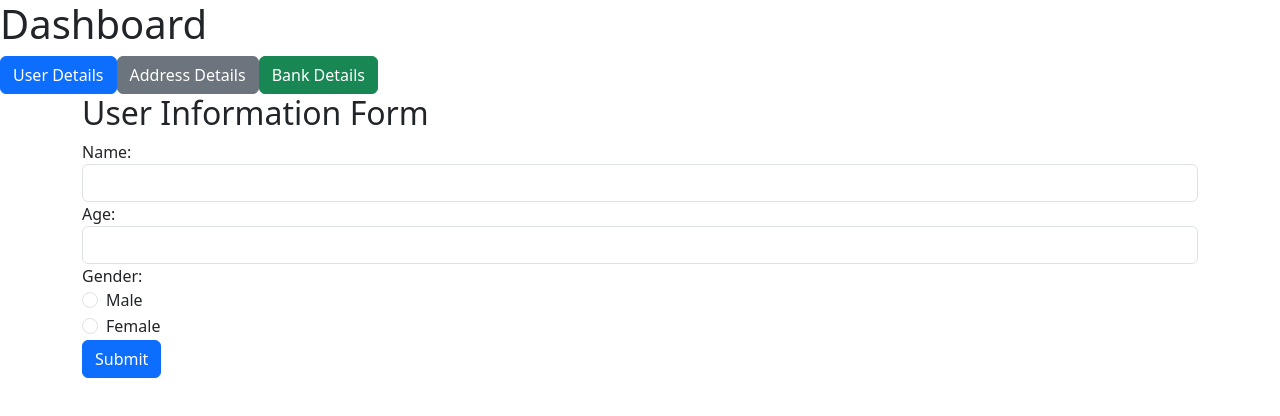
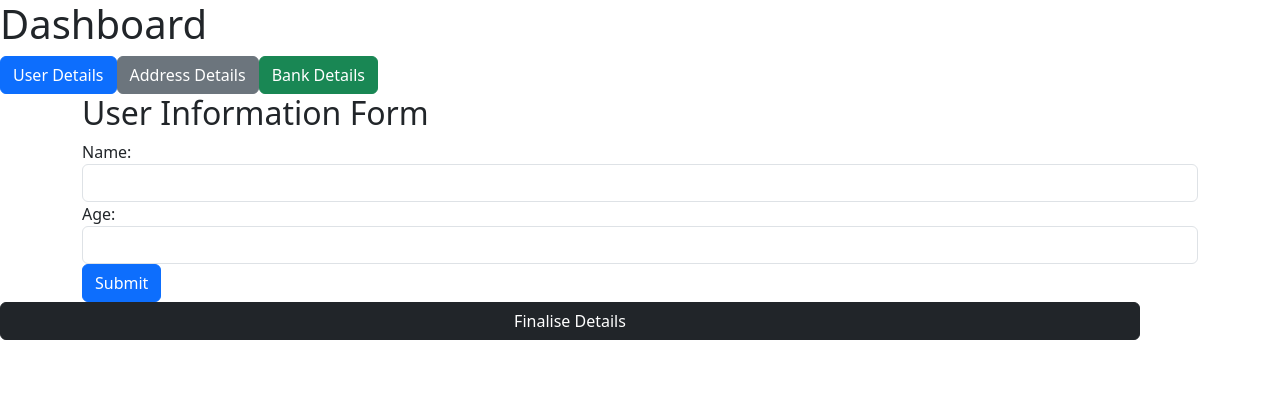
Before and after one commit to abhideepghosh/crud-react, a React (Vite) app: page /dashboard/1 in a window 1280 px wide. Shown: the top 416 px of the page. Built offline with nearby package versions, Linux system fonts and the light colour scheme.

Commit message:
react-redux

```diff
--- a/package.json
+++ b/package.json
@@ -10,9 +10,11 @@
     "preview": "vite preview"
   },
   "dependencies": {
+    "@reduxjs/toolkit": "^2.0.1",
     "bootstrap": "^5.3.2",
     "react": "^18.2.0",
     "react-dom": "^18.2.0",
+    "react-redux": "^9.0.4",
     "react-router-dom": "^6.21.1"
   },
   "devDependencies": {
--- a/src/components/AddressForm.jsx
+++ b/src/components/AddressForm.jsx
@@ -1,23 +1,48 @@
-import React from "react";
+import React, { useState } from "react";
+import { useSelector, useDispatch } from "react-redux";
+import { getUserAddress } from "../features/userSlice";
 
 const AddressForm = () => {
+  const dispatch = useDispatch();
+  const userName = useSelector((state) => state.user.name);
+  const userAddress = useSelector((state) => state.user.address);
+  const userPincode = useSelector((state) => state.user.pincode);
+  const [address, setAddress] = useState(userAddress);
+  const [pincode, setPincode] = useState(userPincode);
+  const handleSubmit = (e) => {
+    e.preventDefault();
+    dispatch(
+      getUserAddress({
+        address,
+        pincode,
+      })
+    );
+  };
   return (
-    <form>
+    <form onSubmit={handleSubmit}>
+      <h1>Greetings {userName ? userName : "Guest"}!</h1>
       <div className="form-group">
         <label htmlFor="address">Address:</label>
-        <textarea
+        <input
+          value={address}
+          onChange={(e) => {
+            setAddress(e.target.value);
+          }}
           className="form-control"
           id="address"
           name="address"
-          rows="2"
           required
-        ></textarea>
+        />
         <div className="invalid-feedback">Please enter your address.</div>
       </div>
 
       <div className="form-group">
         <label htmlFor="pincode">Pincode:</label>
         <input
+          value={pincode}
+          onChange={(e) => {
+            setPincode(e.target.value);
+          }}
           type="text"
           className="form-control"
           id="pincode"
--- a/src/components/BankForm.jsx
+++ b/src/components/BankForm.jsx
@@ -1,8 +1,15 @@
 import React from "react";
+import { useSelector, useDispatch } from "react-redux";
 
 const BankForm = () => {
+  const userAddress = useSelector((state) => state.user.address);
+  const userPincode = useSelector((state) => state.user.pincode);
+  const handleSubmit = (e) => {
+    e.preventDefault();
+    console.log(userAddress, userPincode);
+  };
   return (
-    <form>
+    <form onSubmit={handleSubmit}>
       <div className="form-group">
         <label htmlFor="bankDetails">Bank Details:</label>
         <input
--- /dev/null
+++ b/src/components/SendDataButton.jsx
@@ -0,0 +1,35 @@
+import React from "react";
+import { useSelector } from "react-redux";
+
+const SendDataButton = () => {
+  const finalisedUserDetails = useSelector((state) => state.user);
+  const finaliseDetails = async () => {
+    console.log(finalisedUserDetails);
+    try {
+      const response = await fetch("api-url", {
+        method: "POST",
+        headers: {
+          "Content-Type": "application/json",
+          //prettier-ignore
+          "Accept": "application/json",
+        },
+        body: JSON.stringify(finalisedUserDetails),
+      });
+      const data = response.json();
+      console.log(data);
+    } catch (err) {
+      console.log(err);
+    }
+  };
+  return (
+    <button
+      onClick={finaliseDetails}
+      type="button"
+      className="container btn btn-dark"
+    >
+      Finalise Details
+    </button>
+  );
+};
+
+export default SendDataButton;
--- a/src/components/UserForm.jsx
+++ b/src/components/UserForm.jsx
@@ -1,13 +1,33 @@
-import React from "react";
+import React, { useState } from "react";
+import { useSelector, useDispatch } from "react-redux";
+import { getUserDetails } from "../features/userSlice";
 
 const UserForm = () => {
+  const userName = useSelector((state) => state.user.name);
+  const userAge = useSelector((state) => state.user.age);
+  const dispatch = useDispatch();
+  const [name, setName] = useState(userName);
+  const [age, setAge] = useState(userAge);
+  const handleSubmit = (e) => {
+    e.preventDefault();
+    dispatch(
+      getUserDetails({
+        name,
+        age,
+      })
+    );
+  };
   return (
     <div className="container">
       <h2>User Information Form</h2>
-      <form>
+      <form onSubmit={handleSubmit}>
         <div className="form-group">
           <label htmlFor="name">Name:</label>
           <input
+            value={name}
+            onChange={(e) => {
+              setName(e.target.value);
+            }}
             type="text"
             className="form-control"
             id="name"
@@ -20,43 +40,17 @@ const UserForm = () => {
         <div className="form-group">
           <label htmlFor="age">Age:</label>
           <input
-            type="number"
+            value={age}
+            onChange={(e) => {
+              setAge(e.target.value);
+            }}
+            type="text"
             className="form-control"
             id="age"
             name="age"
             required
           />
           <div className="invalid-feedback">Please enter a valid age.</div>
-        </div>
-
-        <div className="form-group">
-          <label>Gender:</label>
-          <div className="form-check">
-            <input
-              className="form-check-input"
-              type="radio"
-              name="gender"
-              id="male"
-              value="male"
-              required
-            />
-            <label className="form-check-label" htmlFor="male">
-              Male
-            </label>
-          </div>
-          <div className="form-check">
-            <input
-              className="form-check-input"
-              type="radio"
-              name="gender"
-              id="female"
-              value="female"
-              required
-            />
-            <label className="form-check-label" htmlFor="female">
-              Female
-            </label>
-          </div>
         </div>
 
         <button type="submit" className="btn btn-primary">
--- /dev/null
+++ b/src/features/store.js
@@ -0,0 +1,8 @@
+import { configureStore } from "@reduxjs/toolkit";
+import userReducer from "./userSlice";
+
+export const store = configureStore({
+  reducer: {
+    user: userReducer,
+  },
+});
--- /dev/null
+++ b/src/features/userSlice.js
@@ -0,0 +1,37 @@
+import { createSlice } from "@reduxjs/toolkit";
+const initialState = {
+  name: "",
+  age: "",
+  address: "",
+  pincode: "",
+  state: "",
+  bankName: "",
+  ifsc: "",
+  bankBranch: "",
+  otherDetails: "",
+};
+
+export const userSlice = createSlice({
+  name: "user",
+  initialState,
+  reducers: {
+    getUserDetails: (state, action) => {
+      console.log(action.payload);
+      state.name = action.payload.name;
+      state.age = action.payload.age;
+    },
+    getUserAddress: (state, action) => {
+      state.address = action.payload.address;
+      state.pincode = action.payload.pincode;
+    },
+    getUserBankDetails: (state, action) => {
+      state.address = action.payload.address;
+      state.pincode = action.payload.pincode;
+    },
+  },
+});
+
+export const { getUserDetails, getUserAddress, getUserBankDetails } =
+  userSlice.actions;
+
+export default userSlice.reducer;
--- a/src/main.jsx
+++ b/src/main.jsx
@@ -3,9 +3,14 @@ import ReactDOM from "react-dom/client";
 import App from "./App.jsx";
 import "./index.css";
 import "bootstrap/dist/css/bootstrap.min.css";
+import "bootstrap";
+import { store } from "./features/store";
+import { Provider } from "react-redux";
 
 ReactDOM.createRoot(document.getElementById("root")).render(
   <React.StrictMode>
-    <App />
+    <Provider store={store}>
+      <App />
+    </Provider>
   </React.StrictMode>
 );
--- a/src/pages/Dashboard.jsx
+++ b/src/pages/Dashboard.jsx
@@ -2,6 +2,7 @@ import { useState } from "react";
 import UserForm from "../components/UserForm";
 import AddressForm from "../components/AddressForm";
 import BankForm from "../components/BankForm";
+import SendDataButton from "../components/SendDataButton";
 
 const Dashboard = () => {
   const [userDetailsVisibility, setUserDetailsVisibility] = useState(true);
@@ -51,6 +52,7 @@ const Dashboard = () => {
       {userDetailsVisibility && <UserForm />}
       {addressDetailsVisibility && <AddressForm />}
       {bankDetailsVisibility && <BankForm />}
+      <SendDataButton />
     </div>
   );
 };
--- a/src/pages/Login.jsx
+++ b/src/pages/Login.jsx
@@ -9,43 +9,43 @@ const Login = () => {
 
   const handleSubmit = async (e) => {
     e.preventDefault();
-    try {
-      if (!username || !password) return;
-      // Username & Password Display In Console
-      console.log(username, password);
-      // URL for login
-      const url = "https://crm1.1point1.in/api/method/login";
-      // Method = Post
-      const method = "POST";
-      // Headers
-      const headers = {
-        // prettier-ignore
-        "Accept": "application/json",
-        "Content-Type": "application/json",
-      };
-      // Converting body object to JSON string
-      const body = JSON.stringify({ usr: username, pwd: password });
-      // Sending post-fetch request to the server using url and options
-      const response = await fetch(url, {
-        method,
-        headers,
-        body,
-      });
-      // Converting response into json
-      const data = await response.json();
-      // Displaying data in console
-      console.log(data);
-      if (data.message === "Logged In") {
-        sessionStorage.setItem(username, password);
-        navigate(`/dashboard/${data.full_name}`);
-      } else {
-        alert("Invalid Credentials");
-      }
-    } catch (err) {
-      console.log(err);
-    }
-    //   // Mocking Behaviour
-    //   navigate("/dashboard/Administrator");
+    // try {
+    //   if (!username || !password) return;
+    //   // Username & Password Display In Console
+    //   console.log(username, password);
+    //   // URL for login
+    //   const url = "https://crm1.1point1.in/api/method/login";
+    //   // Method = Post
+    //   const method = "POST";
+    //   // Headers
+    //   const headers = {
+    //     // prettier-ignore
+    //     "Accept": "application/json",
+    //     "Content-Type": "application/json",
+    //   };
+    //   // Converting body object to JSON string
+    //   const body = JSON.stringify({ usr: username, pwd: password });
+    //   // Sending post-fetch request to the server using url and options
+    //   const response = await fetch(url, {
+    //     method,
+    //     headers,
+    //     body,
+    //   });
+    //   // Converting response into json
+    //   const data = await response.json();
+    //   // Displaying data in console
+    //   console.log(data);
+    //   if (data.message === "Logged In") {
+    //     sessionStorage.setItem(username, password);
+    //     navigate(`/dashboard/${data.full_name}`);
+    //   } else {
+    //     alert("Invalid Credentials");
+    //   }
+    // } catch (err) {
+    //   console.log(err);
+    // }
+    // Mocking Behaviour
+    navigate("/dashboard/Administrator");
   };
 
   return (
```
Also changed, not shown: 1 other file (tests, documents, lock files or other folders).
